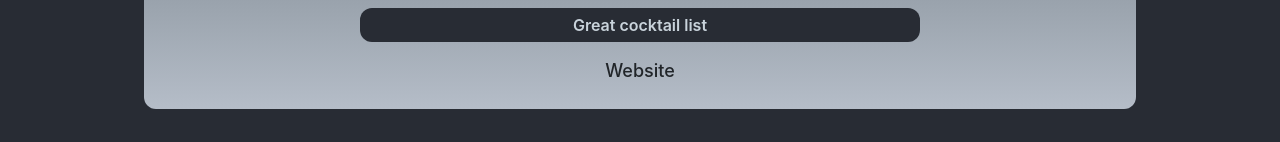
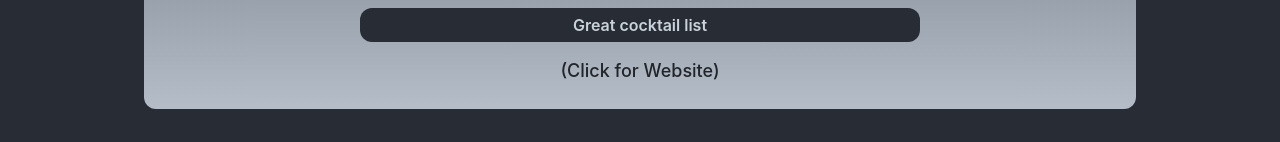
Before and after one commit to Boerie202/little-big-leeds, a React (Create React App) app: page /drinks_venues_cosy in a window 1280 px wide. Shown: the part 586-728 px from the top of the page. Built offline with nearby package versions, Linux system fonts and the light colour scheme.

Commit message:
Updates text for the website link on all the pages

```diff
--- a/src/pages/drinks_venues_bar.js
+++ b/src/pages/drinks_venues_bar.js
@@ -30,7 +30,7 @@ function DrinksBar() {
                                     <p className='p2'> {bar.perks[1]} </p>
                                     <p className='p3'> {bar.perks[2]} </p>
                             </div>
-                            <li className='additional-info-list' onClick={() => window.open( bar.website )}>Website</li>
+                            <li className='additional-info-list' onClick={() => window.open( bar.website )}>(Click for Website)</li>
 
                         </div>
                     );
--- a/src/pages/drinks_venues_classy.js
+++ b/src/pages/drinks_venues_classy.js
@@ -30,7 +30,7 @@ function DrinksClassy() {
                                     <p className='p2'> {classy.perks[1]} </p>
                                     <p className='p3'> {classy.perks[2]} </p>
                             </div>
-                            <li className='additional-info-list' onClick={() => window.open( classy.website )}>Website</li>
+                            <li className='additional-info-list' onClick={() => window.open( classy.website )}>(Click for Website)</li>
 
                         </div>
                     );
--- a/src/pages/drinks_venues_cosy.js
+++ b/src/pages/drinks_venues_cosy.js
@@ -30,7 +30,7 @@ function DrinksCosy () {
                                     <p className='p2'> {cosy.perks[1]} </p>
                                     <p className='p3'> {cosy.perks[2]} </p>
                             </div>
-                            <li className='additional-info-list' onClick={() => window.open( cosy.website )}>Website</li>
+                            <li className='additional-info-list' onClick={() => window.open( cosy.website )}>(Click for Website)</li>
 
                         </div>
                     );
--- a/src/pages/drinks_venues_pub.js
+++ b/src/pages/drinks_venues_pub.js
@@ -30,7 +30,7 @@ function DrinksPub() {
                                     <p className='p2'> {pub.perks[1]} </p>
                                     <p className='p3'> {pub.perks[2]} </p>
                             </div>
-                            <li className='additional-info-list' onClick={() => window.open( pub.website )}>Website</li>
+                            <li className='additional-info-list' onClick={() => window.open( pub.website )}>(Click for Website)</li>
 
                         </div>
                     );
```
Also changed, not shown: 5 other files (tests, documents, lock files or other folders).
